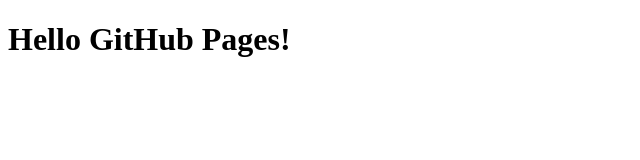
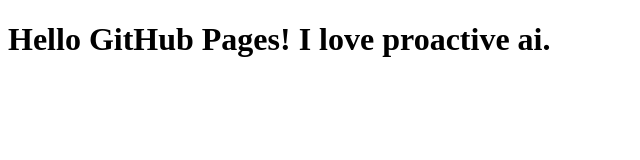
Before and after one commit to xzf-thu/Pask, a plain HTML site: page index.html in a window 1280 px wide. Shown: the whole page, without its empty margins (0-640 px from the left). Drawn offline with Linux system fonts and the light colour scheme.

Commit message:
Update index.html

```diff
--- a/index.html
+++ b/index.html
@@ -4,6 +4,6 @@
     <title>My Project</title>
   </head>
   <body>
-    <h1>Hello GitHub Pages!</h1>
+    <h1>Hello GitHub Pages! I love proactive ai.</h1>
   </body>
 </html>
```
